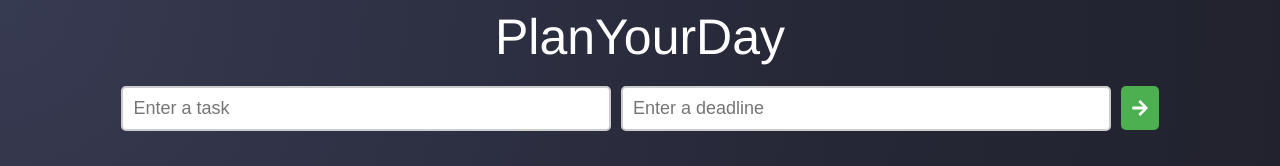
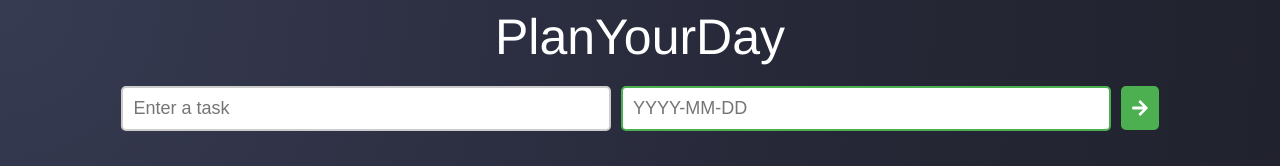
Before and after one commit to Noviru/plan_your_day, a React (Create React App) app in the folder keeptrack/: page /planyourday in a window 1280 px wide. Shown: the top 166 px of the page. Built offline with nearby package versions, Linux system fonts and the light colour scheme.

Commit message:
Updated css, and added Gustavs activity sorting function

```diff
--- a/keeptrack/src/components/ActivityInput.tsx
+++ b/keeptrack/src/components/ActivityInput.tsx
@@ -7,9 +7,10 @@ interface Properties{
   addActivity: (e: React.FormEvent) => void;
   date: string;
   setDate: React.Dispatch<React.SetStateAction<string>>
+  isDateValid: boolean
 }
 
-const ActivityInput = ({activity, setActivity, date, setDate, addActivity}: Properties) => {
+const ActivityInput = ({activity, setActivity, date, setDate, addActivity, isDateValid}: Properties) => {
   return (
     <form className="Input" onSubmit={addActivity}>
       <input type = "input"
@@ -17,10 +18,15 @@ const ActivityInput = ({activity, setActivity, date, setDate, addActivity}: Prop
       onChange={(e) => setActivity(e.target.value)}
         placeholder='Enter a task' className="input_activity_field"></input>
 
-      <input type = "input"
-      value={date}
-      onChange={(e) => setDate(e.target.value)}
-        placeholder='Enter a deadline' className="input_activity_field"></input>
+      <input
+        id="date-input"
+        type="input"
+        value={date}
+        onChange={(e) => setDate(e.target.value)}
+        placeholder='YYYY-MM-DD'
+        className={`input_activity_field ${isDateValid ? 'valid' : 'invalid'}`}
+      ></input>
+
 
       <button className="submit" type="submit">
         <FaArrowRight />
--- a/keeptrack/src/components/Planyourday.tsx
+++ b/keeptrack/src/components/Planyourday.tsx
@@ -1,31 +1,60 @@
-import {useNavigate} from "react-router-dom"
 import { check_date } from "../lib/DateFunctions"
 import React, { useState } from 'react';
 import { Activity } from './SingleActivity';
 import '../App.css';
 import ActivityInput from './ActivityInput';
 import ActivityList from './ActivityList';
+import { date_to_number } from "../lib/DateFunctions";
 
-const Planyourday: React.FC = () => {
+export function sort_dates(activites: Array<Activity>): Array<Activity> {
+  function swap(arr: Array<Activity>, index1: number, index2: number) {
+      const temp = arr[index1];
+      arr[index1] = arr[index2];
+      arr[index2] = temp;
+  }
+  let min: number;
+  for (let i = 0; i < activites.length; i = i + 1) {
+      min = i
+      for (let j = i + 1; j < activites.length; j++) {
+          if (date_to_number(activites[j].date) < date_to_number(activites[min].date)) {
+              min = j;
+          }
+      }
+      if (min !== i) {
+        swap(activites, min, i);
+      }
+  }
+  return activites;
+}
+
+export const Planyourday: React.FC = () => {
   const [activity, setActivity] = useState<string>("");
   const [date, setDate] = useState<string>("");
   const [activities, setActivities] = useState<Activity[]>([]);
+  const [isDateValid, setIsDateValid] = useState<boolean>(true);
 
   const addActivity = (e: React.FormEvent) => {
-    e.preventDefault(); // Prevents page-refresh on every submit
-    if(activity && date && check_date(date)){
-      setActivities([...activities, {id: Date.now(), todo:activity, date: date, isCompleted: false}]);
-      setActivity("");
-      setDate("");
-    }
-  };
+  e.preventDefault(); // Prevents page-refresh on every submit
+  const isValid = check_date(date);
+  setIsDateValid(isValid);
+  if (activity && date && isValid) {
+    document.getElementById("date-input.invalid-date")?.classList.remove("invalid-date");
+    setActivities(sort_dates([...activities, {id: Date.now(), todo:activity, date: date, isCompleted: false}]));
+    setActivity("");
+    setDate("");
+  } else {
+    document.getElementById("date-input")?.classList.add("invalid-date");
+    setActivities(activities);
+  }
+};
 
   console.log(date)
 
   return (
       <div className="App">
         <span className = "heading">PlanYourDay </span>
-      <ActivityInput activity={activity} setActivity={setActivity} date={date} setDate={setDate} addActivity={addActivity} />
+      <ActivityInput activity={activity} setActivity={setActivity} date={date}
+                              setDate={setDate} addActivity={addActivity} isDateValid={isDateValid} />
       <div className="activity-title">
         <h2>Activities</h2>
         <div className="activity-title-underline"></div>
--- a/keeptrack/src/components/SingleActivity.tsx
+++ b/keeptrack/src/components/SingleActivity.tsx
@@ -1,5 +1,5 @@
 import React, { useState } from 'react'
-import {AiFillDelete, AiFillEdit} from 'react-icons/ai'
+import {AiFillCheckCircle, AiFillCloseCircle} from 'react-icons/ai'
 import {MdDone} from 'react-icons/md'
 import { activity } from '../lib/types'
 
@@ -43,10 +43,10 @@ const SingleActivity : React.FC<Properties>= ({activity, activities, setActiviti
     )}
     <div className="activity-icons">
       <span className="activity-icon" onClick={() => deleteActivity(activity.id)}>
-        <AiFillDelete />
+        <AiFillCloseCircle />
       </span>
       <span className="activity-icon" onClick={() => markAsCompleted(activity.id)}>
-        <MdDone />
+        <AiFillCheckCircle />
       </span>
     </div>
   </form>
--- a/keeptrack/src/components/styles.css
+++ b/keeptrack/src/components/styles.css
@@ -29,6 +29,10 @@ body {
     margin-right: 10px;
     width: 40%;
     box-sizing: border-box;
+}
+.input_activity_field:focus {
+    outline: none;
+    border-color: #4caf50;
 }
 
 .submit {
@@ -65,6 +69,7 @@ form.activity {
 
 .activity-date {
     margin-left: auto;
+    float: right;
 }
 
 .activity-icons {
@@ -86,6 +91,8 @@ form.activity {
 
 .activity-todo {
     color: #212529;
+    float: left;
+    margin-left: 16px;
 }
 
 .activity-icon {
@@ -116,3 +123,11 @@ form.activity {
     width: 80%;
     margin: 0 auto 20px auto;
 }
+
+.input_activity_field.valid {
+    border: 2px solid #4caf50;
+}
+
+.input_activity_field.invalid {
+    border: 2px solid #f44336;
+}
```
